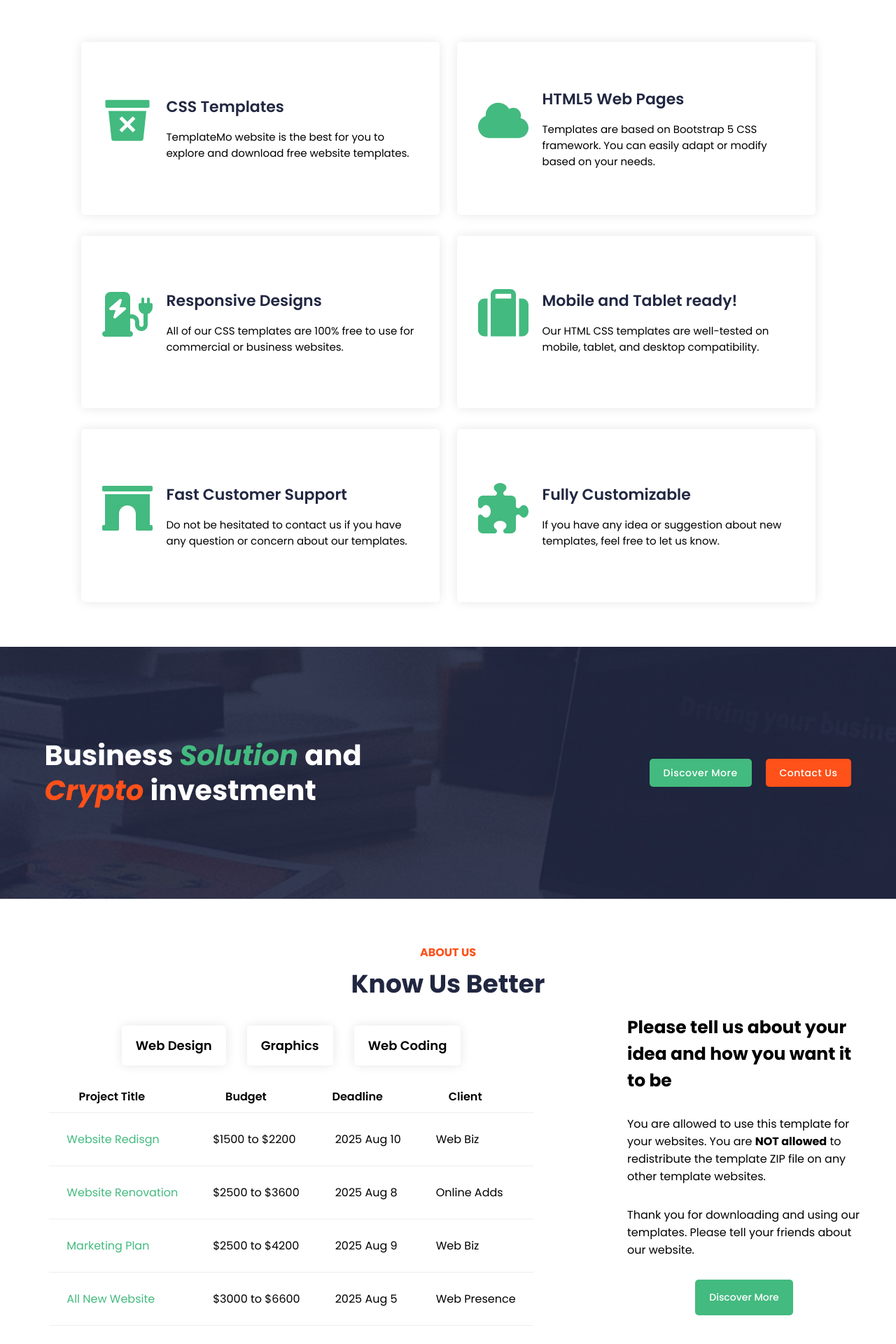
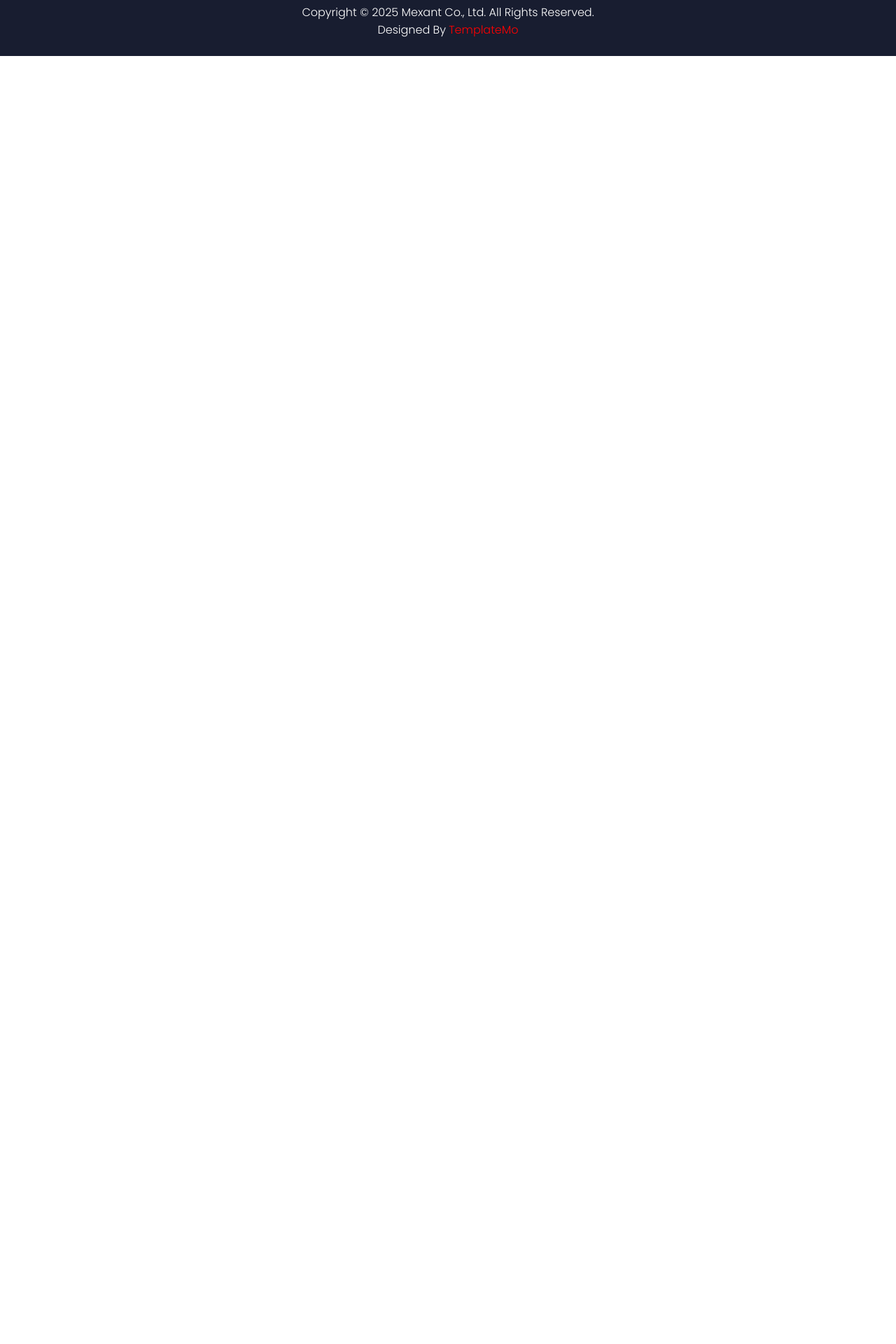
Before and after one commit to Bilal-coder78/Task-2, a React (Create React App) app: page /contact in a window 1280 px wide. Shown: the part 820-2740 px from the top of the page at 70% size. After the commit the page ends 900 px from the top, so only its background shows below. Built offline with nearby package versions, Linux system fonts and the light colour scheme.

Commit message:
finalize and responsive

```diff
--- a/package.json
+++ b/package.json
@@ -10,7 +10,7 @@
     "react": "^19.1.1",
     "react-dom": "^19.1.1",
     "react-icons": "^5.5.0",
-    "react-router-dom": "^7.8.0",
+    "react-router-dom": "^7.8.1",
     "react-scripts": "5.0.1",
     "react-scroll": "^1.9.3",
     "react-scroller": "^0.0.3",
--- a/src/App.js
+++ b/src/App.js
@@ -8,18 +8,33 @@ import Testimonial from './components/testimonial/Testimonial';
 import Testi from './components/testi/Testi';
 import Partner from './components/partners/Partner';
 import Footer from './components/Footer/Footer';
+import {Routes, Route } from 'react-router';
+import Contact from './components/Contact/Contact';
 
 function App() {
   return (
     <>
-    <Nav image={logo}/>
-    <Service/>
-    <Simg/>
-    <About/>
-    <Testimonial/>
-    <Testi/>
-    <Partner/>
-    <Footer/>
+      <Routes>
+        <Route path='/' element={
+          <>
+          <Nav image={logo} />
+        <Service />
+        <Simg />
+        <About />
+        <Testimonial />
+        <Testi />
+        <Partner />
+        <Footer />
+        </>
+        }/>
+        <Route path='/contact' element={
+          <>
+          <Contact/>
+          <Footer/>
+          </>
+        }
+          />
+        </Routes>
     </>
   );
 }
--- a/src/components/About/About.js
+++ b/src/components/About/About.js
@@ -6,13 +6,13 @@ function About() {
     const [activeClass,setactiveClass] = useState("Web-content")
     return (
         <div id='about'>
-            <div class="heading-content">
+            <div className="heading-content">
                 <h3>ABOUT US</h3>
                 <h2>Know Us Better</h2>
             </div>
-            <div class="overall-about">
-            <div class="all-sections">
-            <div class="btn-sections">
+            <div className="overall-about">
+            <div className="all-sections">
+            <div className="btn-sections">
                 <Link activeClass="active" to='web-con' spy={true} smooth={true} duration={500}><button onClick={()=>{
                     setactiveClass("Web-content")
                 }}>
@@ -29,7 +29,7 @@ function About() {
                     Web Coding
                 </button>
                 </div>
-                {activeClass==="Web-content" && (<div class="Web-content" id='web-con'>
+                {activeClass==="Web-content" && (<div className="Web-content" id='web-con'>
                     <table>
                         <thead>
                             <tr>
@@ -74,7 +74,7 @@ function About() {
                     </table>
                 </div>
     )}
-                {activeClass ==="Graphic-content" && ( <div class="Web-content">
+                {activeClass ==="Graphic-content" && ( <div className="Web-content">
                     <table>
                         <thead>
                             <tr>
@@ -120,7 +120,7 @@ function About() {
                 </div>
 
         )}
-                {activeClass ==="Web-coding" && ( <div class="Web-content">
+                {activeClass ==="Web-coding" && ( <div className="Web-content">
                     <table>
                         <thead>
                             <tr>
@@ -167,7 +167,7 @@ function About() {
 
         )}
             </div>
-            <div class="about-content">
+            <div className="about-content">
                 <h3>Please tell us about your idea and how you want it to be</h3>
                 <p>You are allowed to use this template for your websites. You are <strong>NOT allowed</strong>  to redistribute the template ZIP file on any other template websites.</p>
                 <p>Thank you for downloading and using our templates. Please tell your friends about our website.</p>
--- /dev/null
+++ b/src/components/Contact/Contact.css
@@ -0,0 +1,5 @@
+#contact{
+    width: 100%;
+    height: 100vh;
+    background-color: aqua;
+}
--- /dev/null
+++ b/src/components/Contact/Contact.js
@@ -0,0 +1,10 @@
+import React from 'react'
+import "./Contact.css"
+
+function Contact() {
+  return (
+    <div id='contact'>Contact</div>
+  )
+}
+
+export default Contact
--- a/src/components/Footer/Footer.js
+++ b/src/components/Footer/Footer.js
@@ -1,6 +1,5 @@
 import React from 'react'
 import "./footer.css"
-import { Link } from 'react-scroll'
 
 function Footer() {
   return (
@@ -8,7 +7,7 @@ function Footer() {
         <p>Copyright © 2025 Mexant Co., Ltd. All Rights Reserved.
             <br/>
             Designed By
-            <a href="https://templatemo.com" target="_blank"> TemplateMo</a>
+            <a href="https://templatemo.com"> TemplateMo</a>
         </p>
     </div>
   )
--- a/src/components/Serviceimg/Simg.js
+++ b/src/components/Serviceimg/Simg.js
@@ -4,7 +4,7 @@ import "./Simg.css"
 function Simg() {
   return (
     <div id='image-sec'>
-       <div class="text-content1">
+       <div className="text-content1">
         <h2>Business
           <em className='em1'> Solution </em>
           and
@@ -12,7 +12,7 @@ function Simg() {
           investment
         </h2>
        </div>
-       <div class="image-btns">
+       <div className="image-btns">
         <div className="header-btn1">Discover More</div>
             <div className="header-btn2">Contact Us</div>
        </div>
--- a/src/components/navbar/Nav.js
+++ b/src/components/navbar/Nav.js
@@ -16,7 +16,7 @@ function Nav({image}) {
           {visible ? <div className="ham">
             <Link to='about' activeClass='active' spy={true} smooth={true} duration={500}><div className="ham1">About us</div></Link>
             <div className="ham1">Our Services</div>
-            <div className="ham1">Contact us</div>
+            <Link to='testimonial' activeClass='active' spy={true} smooth={true} duration={500}><div className="ham1">Contact us</div></Link>
           </div> : null}
           <div className="leftnav" >
             <Link to='home'  smooth={true} duration={500}><img src={image} className='logo' alt='' /></Link>
@@ -31,7 +31,7 @@ function Nav({image}) {
               }}>Pages<FaAngleDown /></li></Link>
               <Link to="testi" activeClass='active' spy={true} smooth={true} duration={500}><li>Testimonial</li></Link>
             </ul>
-            <Link to='contact' activeClass='active' spy={true} smooth={true} duration={500}><button className='btn-nav'>Contact Support</button></Link>
+            <Link to='testimonial' activeClass='active' spy={true} smooth={true} duration={500}><button className='btn-nav'>Contact Support</button></Link>
           </div>
           <div className="hamburger" ref={menu} onClick={()=>{
             mobile.current.classList.toggle("active-mobile")
--- a/src/components/partners/Partner.js
+++ b/src/components/partners/Partner.js
@@ -5,7 +5,7 @@ import client from "../../assets/client-01.png"
 function Partner() {
   return (
     <div id='partner'>
-        <div class="partner-box">
+        <div className="partner-box">
            <img src={client} alt="" className='client'/>
            <img src={client} alt="" className='client'/>
            <img src={client} alt="" className='client'/>
--- a/src/components/testi/Testi.js
+++ b/src/components/testi/Testi.js
@@ -8,59 +8,59 @@ function Testi() {
   const [activetesti,setactivetesti] = useState("testi-box")
   return (
     <div id='testi'>
-      <div class="testi-headings">
+      <div className="testi-headings">
         <h3>Testimonials</h3>
         <h1>What They Say</h1>
       </div>
-      {activetesti === "testi-box" && (<div class="testi-box">
-        <div class="testi-left">
+      {activetesti === "testi-box" && (<div className="testi-box">
+        <div className="testi-left">
           <h4 className='svg'><FaQuoteLeft /></h4>
           <p>
             “Etiam id ligula risus. Fusce fringilla nisl nunc, nec rutrum lectus cursus nec. In blandit nibh dolor, at rutrum leo accumsan porta. Nullam pulvinar eros porttitor risus condimentum tempus.”
           </p>
-          <div class="testi-head">
+          <div className="testi-head">
             <h4>David Eigenberg</h4>
             <h5>CEO of Mexant</h5>
           </div>
         </div>
-        <div class="testi-image">
+        <div className="testi-image">
           <img src={testi} alt="" />
         </div>
       </div>
       )}
-      {activetesti === "testi-box2" && (<div class="testi-box">
-        <div class="testi-left">
+      {activetesti === "testi-box2" && (<div className="testi-box">
+        <div className="testi-left">
           <h4 className='svg'><FaQuoteLeft /></h4>
           <p>
             Lorem ipsum dolor, sit amet consectetur adipisicing elit. Veritatis illum et iure error cupiditate nam impedit iusto repellat, tempore commodi.
           </p>
-          <div class="testi-head">
+          <div className="testi-head">
             <h4>Andreiw Garfield</h4>
             <h5>CTO of Mexant</h5>
           </div>
         </div>
-        <div class="testi-image">
+        <div className="testi-image">
           <img src={testi} alt="" />
         </div>
       </div>
       )}
-      {activetesti === "testi-box3" && (<div class="testi-box">
-        <div class="testi-left">
+      {activetesti === "testi-box3" && (<div className="testi-box">
+        <div className="testi-left">
           <h4 className='svg'><FaQuoteLeft /></h4>
           <p>
             “Ut dictum vehicula massa, ac pharetra leo tincidunt eu. Phasellus in tristique magna, ac gravida leo. Integer sed lorem sapien. Ut viverra mauris sed lobortis commodo.”
           </p>
-          <div class="testi-head">
+          <div className="testi-head">
             <h4>Georgi Lopez</h4>
             <h5>Crypto Manager</h5>
           </div>
         </div>
-        <div class="testi-image">
+        <div className="testi-image">
           <img src={testi} alt="" />
         </div>
       </div>
       )}
-      <div class="dot-sec">
+      <div className="dot-sec">
         <BsDot onClick={()=>{
           setactivetesti("testi-box")
         }}/>
--- a/src/components/testimonial/Testimonial.js
+++ b/src/components/testimonial/Testimonial.js
@@ -5,14 +5,14 @@ import girl from "../../assets/calculator-image.png"
 function Testimonial() {
   return (
     <div id='testimonial'>
-        <div class="image-sec">
+        <div className="image-sec">
             <img src={girl} alt="" className='image-girl'/>
         </div>
-        <div class="form-sec">
+        <div className="form-sec">
             <h3>Your Freedom</h3>
             <h2>Get A Financial Plan</h2>
             <form action="" className='form'>
-                <div class="sec1">
+                <div className="sec1">
                 <label >Your Name</label>
                 <input type="text"/>
                 <label >Your Email</label>
--- a/src/index.js
+++ b/src/index.js
@@ -2,10 +2,11 @@ import React from 'react';
 import ReactDOM from 'react-dom/client';
 import './index.css';
 import App from './App';
+import { BrowserRouter } from "react-router";
 
 const root = ReactDOM.createRoot(document.getElementById('root'));
 root.render(
-  <React.StrictMode>
+  <BrowserRouter>
     <App />
-  </React.StrictMode>
+  </BrowserRouter>
 );
```
Also changed, not shown: 1 other file (tests, documents, lock files or other folders).
